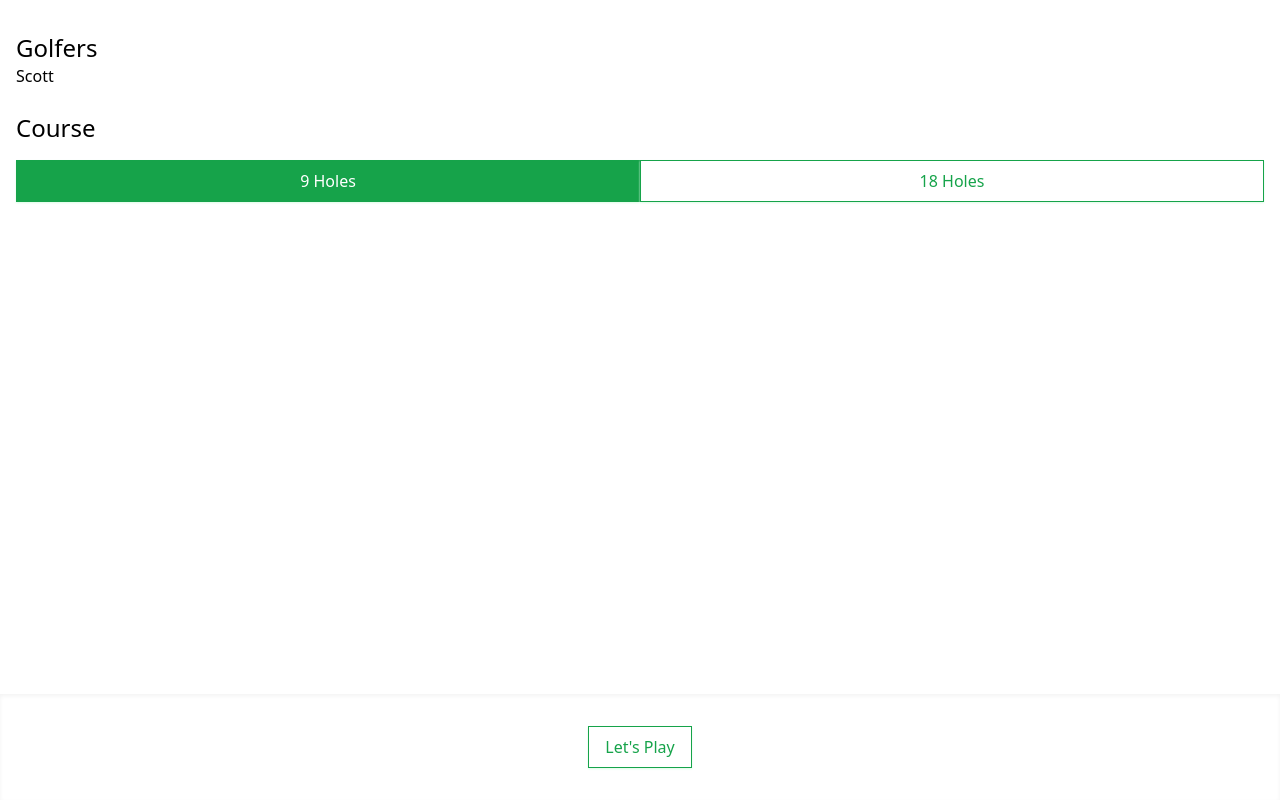
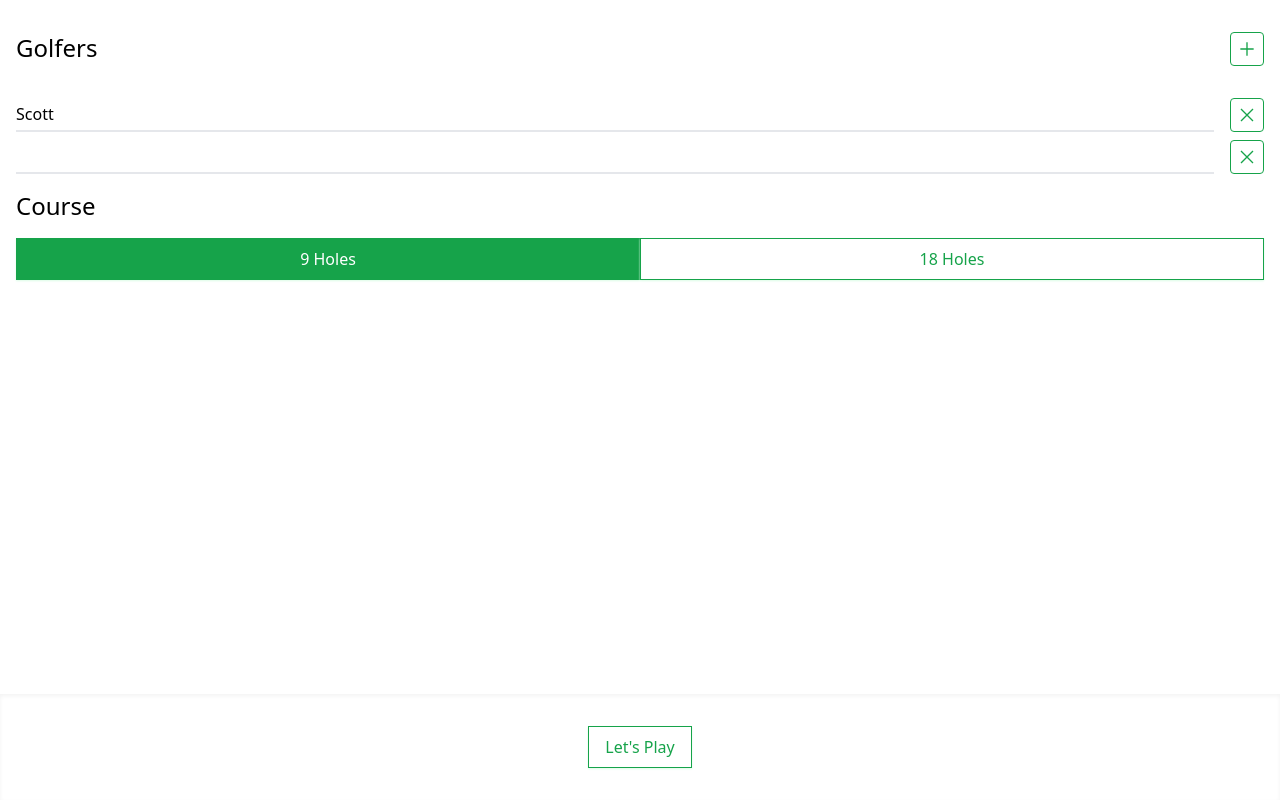
Before and after one commit to scoottrick/round-of-golf-app, a React (Create React App) app: page /round-setup in a window 1280 px wide. Built offline with nearby package versions, Linux system fonts and the light colour scheme.

Commit message:
Adds basic styling and functionality for the gofler list

```diff
--- a/src/index.css
+++ b/src/index.css
@@ -5,3 +5,20 @@
 .App [data-app-hidden='true'] {
   display: none !important;
 }
+
+@layer components {
+  .icon-btn {
+    @apply p-2 text-green-600 border border-green-600;
+  }
+  .icon-btn svg > path {
+    @apply stroke-green-600;
+  }
+  .icon-btn:hover,
+  .icon-btn:active {
+    @apply bg-green-600 text-white;
+  }
+  .icon-btn:hover svg > path,
+  .icon-btn:active svg > path {
+    @apply stroke-white;
+  }
+}
--- a/src/pages/round-setup-page/GolferList.tsx
+++ b/src/pages/round-setup-page/GolferList.tsx
@@ -1,4 +1,22 @@
-import React, { FC } from 'react';
+import React, { FC, ReactElement, ReactNode } from 'react';
+import { GrAdd, GrClose } from 'react-icons/gr';
+import { classNames } from '../../model/utils';
+
+interface IconButtonProps
+  extends React.ButtonHTMLAttributes<HTMLButtonElement> {
+  className?: string;
+}
+const IconButton: FC<IconButtonProps> = ({ className, children, ...props }) => {
+  return (
+    <button
+      type="button"
+      className={classNames(['icon-btn rounded', className])}
+      {...props}
+    >
+      {children}
+    </button>
+  );
+};
 
 interface Props {
   names: string[];
@@ -9,20 +27,43 @@ const GolferList: FC<Props> = ({ names, namesUpdated }) => {
     names.splice(index, 1, value);
     namesUpdated([...names]);
   };
+  const removeClicked = (index: number) => {
+    names.splice(index, 1);
+    namesUpdated([...names]);
+  };
+  const addClicked = () => {
+    namesUpdated([...names, '']);
+  };
   const nameItems = names.map((name, i) => (
-    <li key={i}>
+    <li
+      key={i}
+      className="flex flex-row justify-between align-middle mb-2 last:mb-0"
+    >
       <input
+        className={classNames(['border-b-2 text-md py-1 flex-1'])}
         type="text"
         value={name}
         onChange={e => nameChanged(e.target.value, i)}
       />
+      <IconButton
+        data-app-hidden={names.length <= 1}
+        className="ml-4"
+        onClick={() => removeClicked(i)}
+      >
+        <GrClose />
+      </IconButton>
     </li>
   ));
   return (
-    <div>
-      <h1 className="text-2xl">Golfers</h1>
-      <ul>{nameItems}</ul>
-    </div>
+    <>
+      <div className="flex flex-row justify-between mb-8">
+        <h1 className="text-2xl flex-1">Golfers</h1>
+        <IconButton onClick={() => addClicked()}>
+          <GrAdd />
+        </IconButton>
+      </div>
+      <ul className="mb-4 last:mb-0">{nameItems}</ul>
+    </>
   );
 };
 export default GolferList;
```
